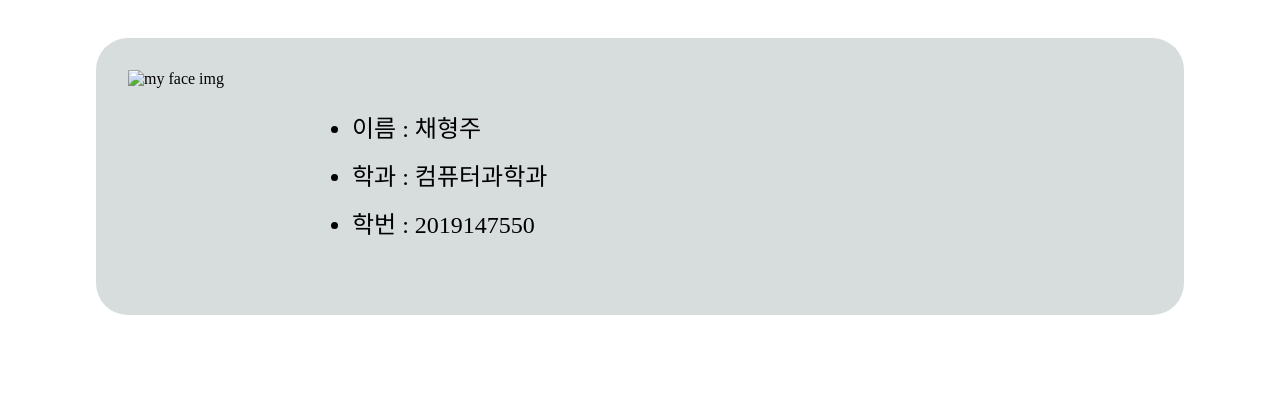
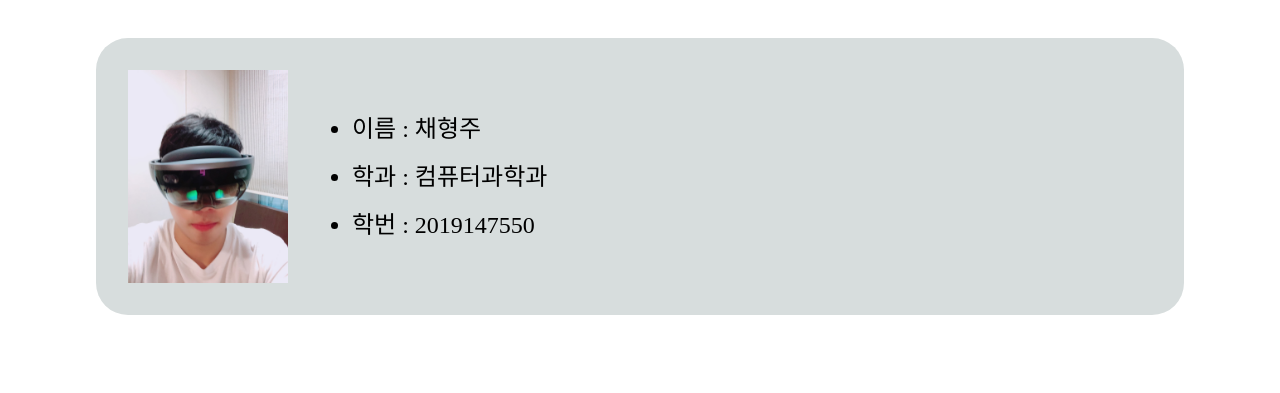
Before and after one commit to 2019147550/HomeworkRepository, a plain HTML site: page LAB1/index.html in a window 1280 px wide. Shown: the part 249-642 px from the top of the page. Drawn offline with Linux system fonts and the light colour scheme; the site is published under a folder, as on GitHub Pages, so addresses that start at the root find nothing.

Commit message:
path fix

```diff
--- a/LAB1/index.html
+++ b/LAB1/index.html
@@ -16,7 +16,7 @@
         <h1>1. Personal Information</h1>
         <section class="section1">
             <div class="left__col">
-                <img src="/images/my_face.jpeg" alt="my face img" width="160" height="213">
+                <img src="images/my_face.jpeg" alt="my face img" width="160" height="213">
             </div>
             <ul class="right__col">
                 <li>이름 : 채형주</li>
```
